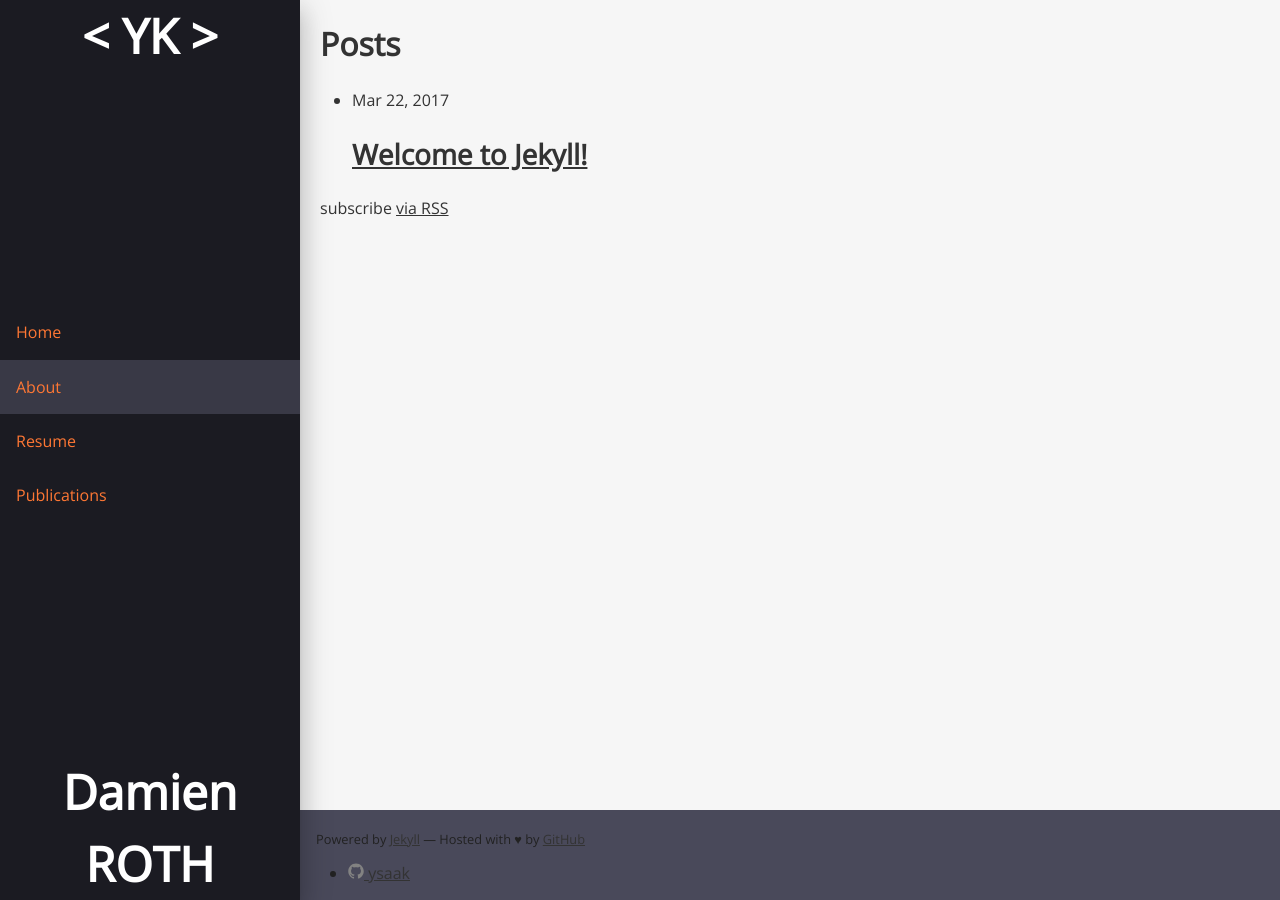
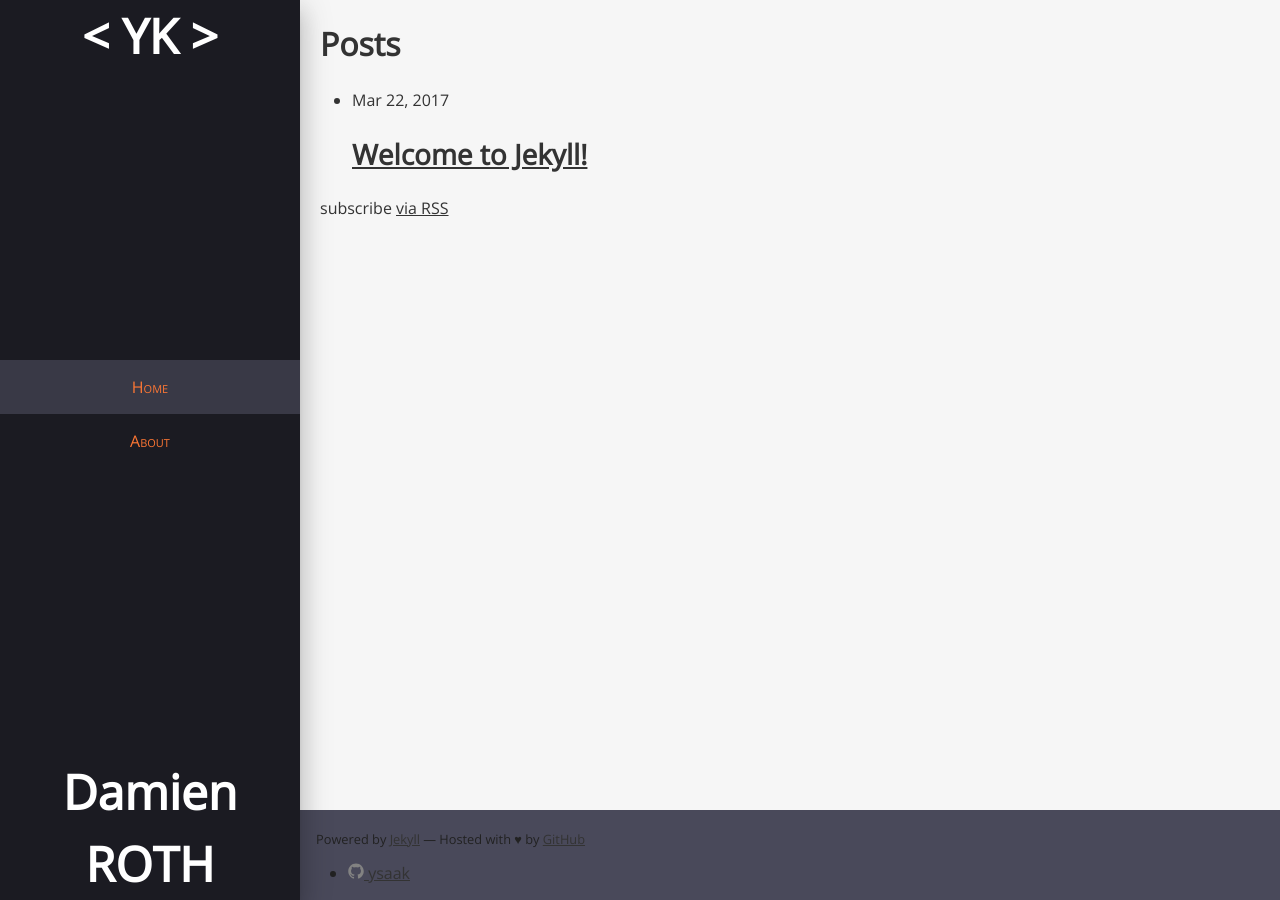
Before and after one commit to ysaak/ysaak.github.io, a Jekyll site: the page built from index.md, in a window 1280 px wide. Built offline with Jekyll 4.4.1, drawn with Linux system fonts in a browser that asks for light colours; our own code applies the rules of GitHub Pages for plain Markdown files.

Commit message:
dynamic nav menu

```diff
--- a/_includes/header.html
+++ b/_includes/header.html
@@ -4,11 +4,14 @@
     </div>
 
     <nav class="header-item" role="navigation">
+
         <ul>
-            <li><a href="#">Home</a></li>
-            <li class="active"><a href="#">About</a></li>
-            <li><a href="#">Resume</a></li>
-            <li><a href="#">Publications</a></li>
+        {% assign pages = site.pages | sort: "weight" %}
+        {% for node in pages %}
+            {% if node.title %}
+            <li{% if node.url  == page.url %} class="active"{% endif %}><a href="{{ node.url }}">{{ node.title }}</a></li>
+            {% endif %}
+        {% endfor %}
         </ul>
     </nav>
 
--- a/_sass/_header.scss
+++ b/_sass/_header.scss
@@ -79,6 +79,8 @@
         padding: 1em 1em;
         color: $duo-1;
         text-decoration: none;
+        text-align: center;
+        font-variant: small-caps;
     }
 
     .active a {
```
Also changed, not shown: about.md (+1 -0 lines), index.md (+2 -1 lines).
